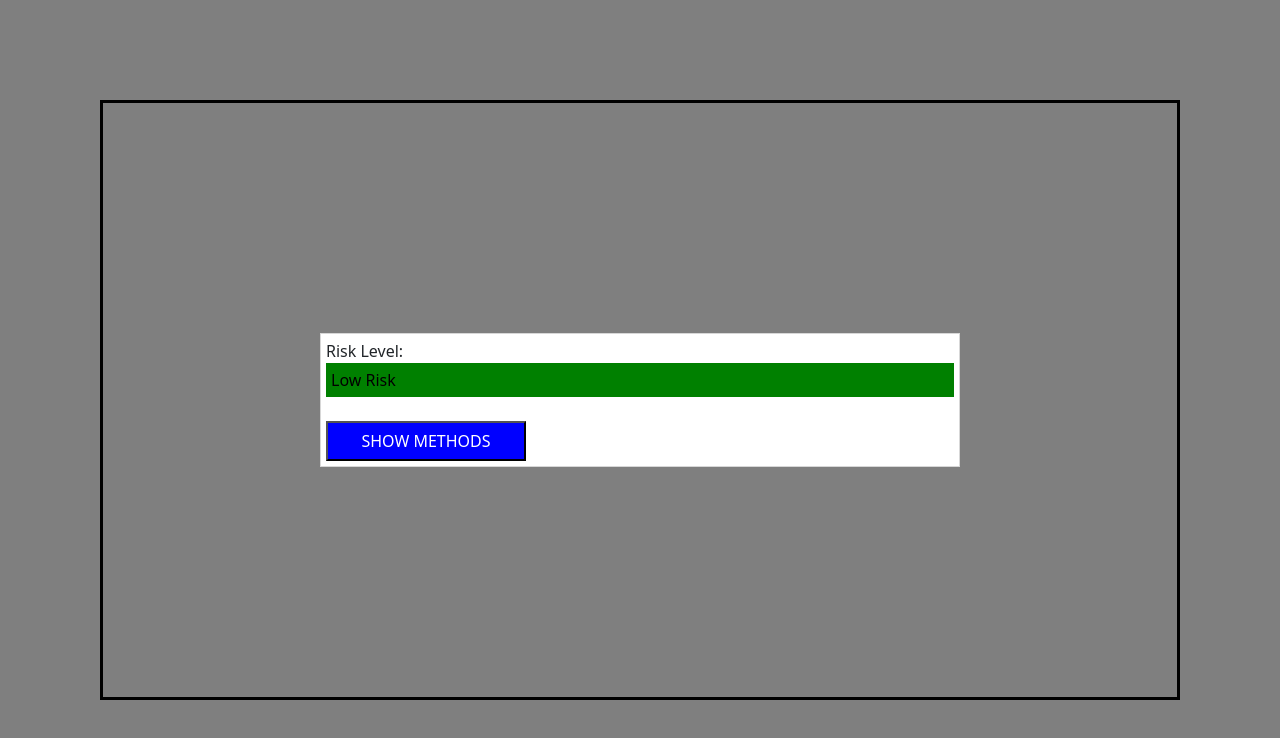
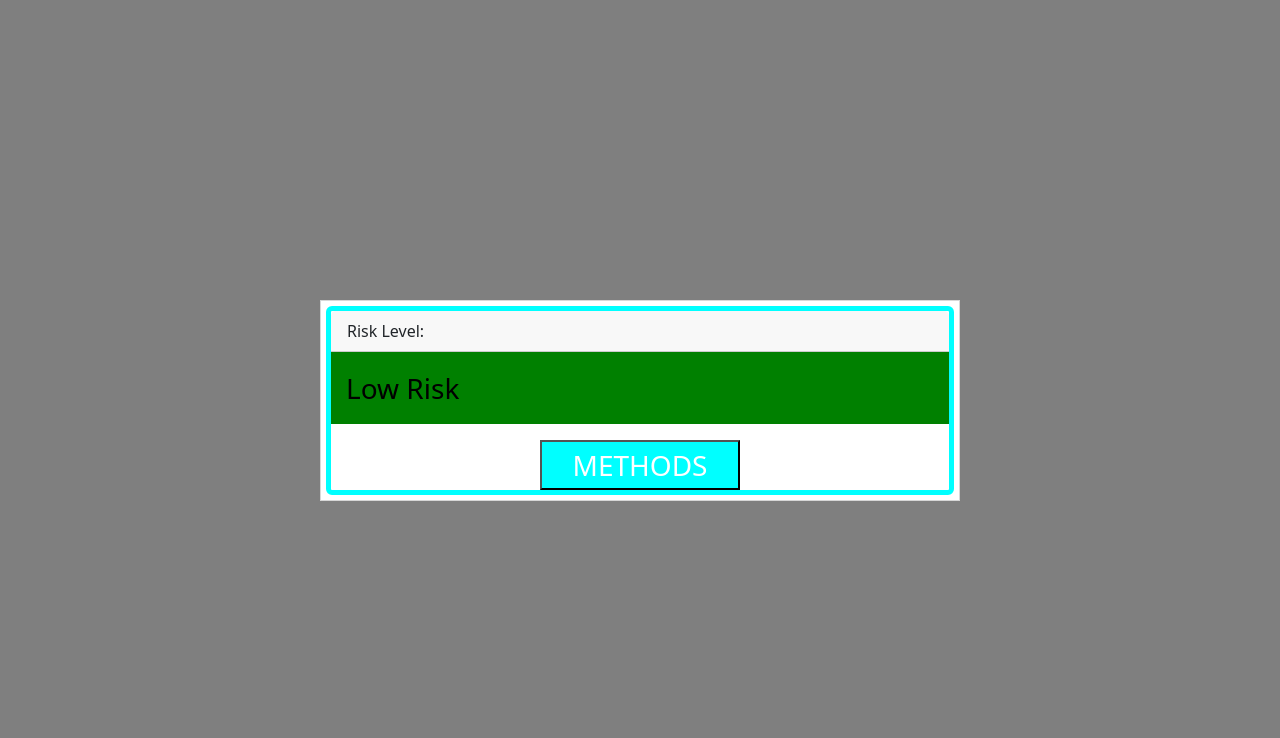
Before and after one commit to ICEP-DEV/SIMRA-UI, a React (Create React App) app: page /Survey in a window 1280 px wide. Both pictures are taken after a click on the button "Show Risk Level". Shown: the top 738 px of the page. Built offline with nearby package versions, Linux system fonts and the light colour scheme.

Commit message:
styles applied

```diff
--- a/src/components/Risk-Level.js
+++ b/src/components/Risk-Level.js
@@ -1,24 +1,39 @@
 import React from 'react';
 import { useState } from 'react';
+import { useNavigate } from 'react-router-dom';
 function RiskLevelPage({ showRiskLevel, riskLevelBlock }) {
 
-    const divStyleCentered = {
+    const navigate = useNavigate();
+    const divStyleCetered = {
         display: 'flex',
+    justifyContent: 'center',
+    alignItems: 'center',
+    height: '75vh',
+    flexDirection: 'column',
+      }
+      const divStyleCentered = {
+        border: '2px solid Aqua',
+        borderRadius: '10px',
         justifyContent: 'center',
-        alignItems: 'center',
-        height: '160vh',
-        flexDirection: 'column',
+    alignItems: 'center',
+        padding: '20px', // Optional: Add padding to the container
+      };
 
-      }
+      const divStyleSubmit = {
+        backgroundColor: 'Aqua',
+        width: '200px',
+        height: '50px',
+        color: 'white',
+        textAlign: 'center',
+
+      };
+      const Levelone = () => {
+        navigate(`/Level1`);
+      };
   return (
     <div className="survey" style={divStyleCentered}>
-      <h1>Methods</h1>
-      {showRiskLevel && (
-        <div>
-          Risk Level:
-          {riskLevelBlock}
-        </div>
-      )}
+      <h1 className="text-center">Methods</h1>
+
        <div className="text-center">
                             <p className="text-danger">PLEASE FOLLOW THIS METHODS TO PURIFY WATER</p>
 
@@ -148,6 +163,13 @@ function RiskLevelPage({ showRiskLevel, riskLevelBlock }) {
                             </table>
 
                         </div>
+                        <button
+            type="button"
+            onClick={Levelone}
+            style={divStyleSubmit}
+          >
+            Dashboard
+          </button>
     </div>
   );
 }
--- a/src/components/Survey.js
+++ b/src/components/Survey.js
@@ -3,7 +3,12 @@ import { useState } from 'react';
 import { useNavigate } from 'react-router-dom';
 import React, { Component }  from 'react';
 import Popup from 'reactjs-popup';
+import Card from 'react-bootstrap/Card';
 import 'reactjs-popup/dist/index.css';
+import Button from 'react-bootstrap/Button';
+import Container from 'react-bootstrap/Container';
+import Row from 'react-bootstrap/Row';
+import Col from 'react-bootstrap/Col';
 
 function SanitaryInpection() {
 
@@ -31,6 +36,7 @@ function SanitaryInpection() {
     display: 'flex',
     justifyContent: 'center',
     alignItems: 'center',
+    borderRadius: '10px',
     height: '75vh',
     flexDirection: 'column',
   };
@@ -43,13 +49,18 @@ function SanitaryInpection() {
   };
 
   const divStyleSubmit = {
-    backgroundColor: 'blue',
+    backgroundColor: 'Aqua',
     width: '200px',
-    height: '40px',
+    height: '50px',
     color: 'white',
     textAlign: 'center',
+
   };
-
+  const containerStyle = {
+    border: '5px solid Aqua',
+    borderRadius: '10px', // Optional: Add rounded corners
+    padding: '20px', // Optional: Add padding to the container
+  };
   const handleMenuClick = (menu) => {
     setActiveMenu(menu === activeMenu ? null : menu);
   };
@@ -127,7 +138,7 @@ let riskLevelBlock = null; // Initialize the risk level block to null
 
 if (percentage <= 25) {
   riskLevelBlock = (
-    <div style={{ backgroundColor: 'green', padding: '5px' }}>
+    <div style={{ backgroundColor: 'green', padding: '15px' }}>
       <span style={{ color: 'black' }}>Low Risk</span>
     </div>
   );
@@ -167,8 +178,11 @@ if (percentage <= 25) {
 
 
         <>
-      <div className="survey" style={divStyleCentered} backgroundColor='white'>
-        <div>Survey</div>
+        <Container fluid>
+          <Row className="justify-content-center align-items-center min-vh-100">
+          <Col xs={12} sm={8} md={6}>
+          <div backgroundColor='white' style={containerStyle}>
+        <div >Survey</div>
           <div className="menu-item" style={divStyle} onClick={() => handleMenuClick('sanitary')}>
             Sanitary Survey {completedProcessSanitarySurvey && <span style={{ marginLeft: '110px' }}>Completed {completedQuestions}/8</span>}
           </div>
@@ -355,35 +369,50 @@ if (percentage <= 25) {
             </div>
           )}
 
-<Popup trigger=
-                {<button
+<Popup
+  trigger={
+    <button
       type="button"
       onClick={handleFormSubmit}
       style={divStyleSubmit}
     >
       Show Risk Level
-                </button>}
-                modal nested>
-                {
-                    close => (
-                      <div>
-                      Risk Level:
-                      {riskLevelBlock}
-                      <br></br>
+    </button>
+  }
+  modal
+  nested
+
+  overlayStyle={{
+    backgroundColor: 'rgba(0, 0, 0, 0.5)', // This sets the background color with transparency
+  }}
+>
+  {(close) => (
+
+      <Card style={{ border: '5px solid aqua', margin: 0, padding: 0 }}>
+        <Card.Header>Risk Level:</Card.Header>
+        <Card.Text>{riskLevelBlock}</Card.Text>
+        <Card.Text className="text-center">
           <button
             type="button"
             onClick={showMethods}
             style={divStyleSubmit}
           >
-                    SHOW METHODS
+            METHODS
           </button>
-                    </div>
-                    )
-                }
+        </Card.Text>
+      </Card>
+
+  )}
 </Popup>
 
 
-        </div></>
+
+        </div>
+          </Col>
+          </Row>
+
+        </Container>
+      </>
     );
 
   }
```
Lines whose indentation alone changed are shown as unchanged.
